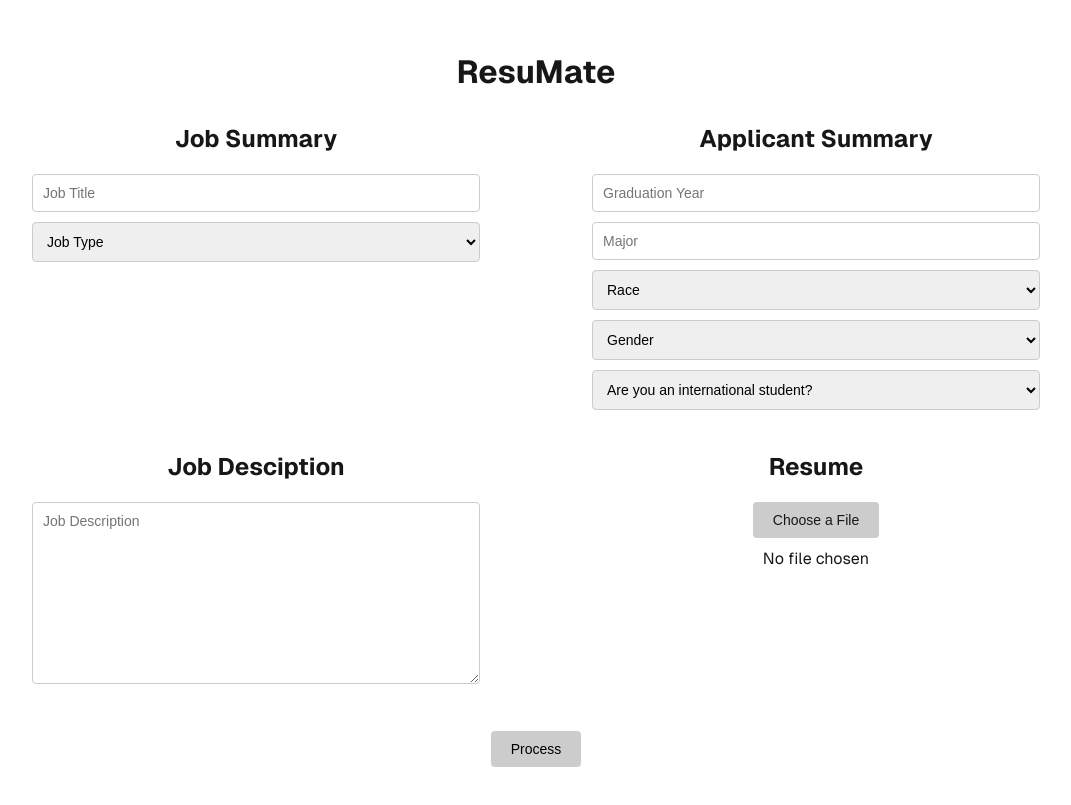
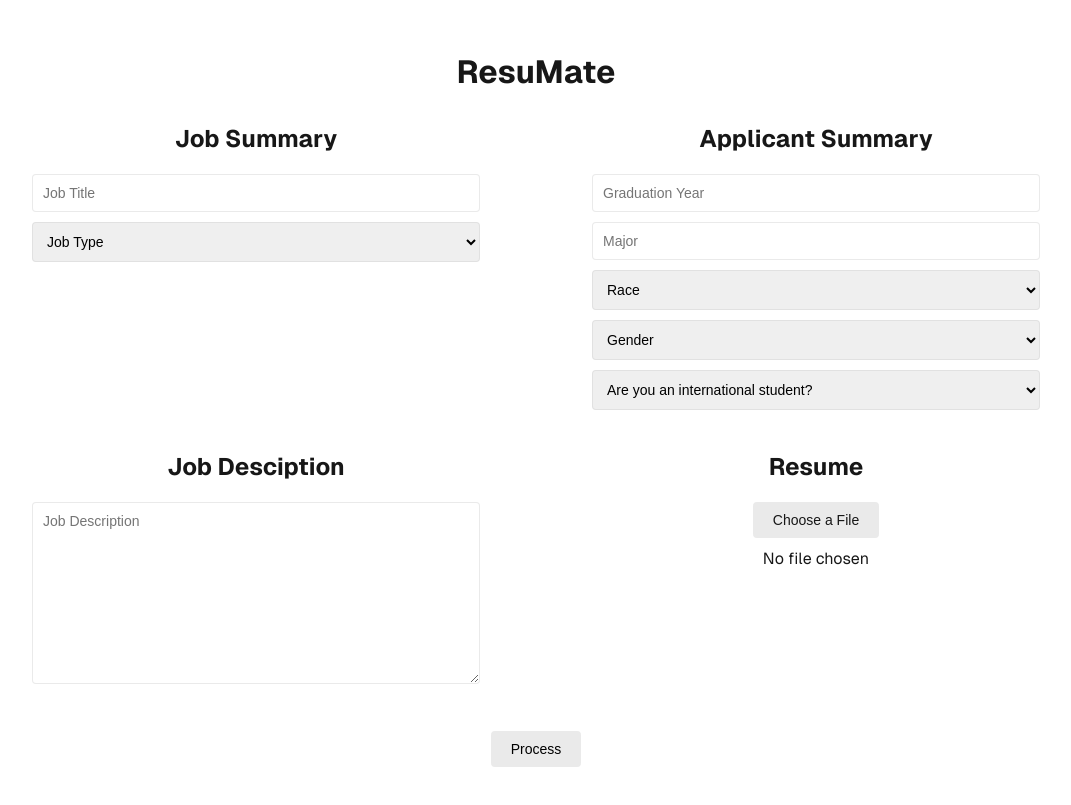
Before and after one commit to hiepnguyenduc2005/ResuMate, a Next.js app: page / in a window 1280 px wide. Shown: the part 111-916 px from the top of the page, without its empty margins (104-1175 px from the left). Built offline with nearby package versions, Linux system fonts and the light colour scheme.

Commit message:
frontend

```diff
--- a/app/page.js
+++ b/app/page.js
@@ -1,6 +1,5 @@
 "use client"
 
-import Image from "next/image";
 import styles from "./page.module.css";
 import JobMeta from "../components/job_meta.js";
 import StudentMeta from "../components/student_meta.js";
--- a/components/components.module.css
+++ b/components/components.module.css
@@ -6,7 +6,7 @@
 .form input[type="text"],
 .form select,
 .form textarea {
-  border: 1px solid #ccc;
+  border: 1px solid #cccccc68;;
   border-radius: 4px;
   padding: 10px;
   width: 100%;
@@ -22,7 +22,7 @@
   }
 
   .form label[for="resume"] {
-    background-color: #ccc;
+    background-color: #cccccc68;
     padding: 10px 20px;
     border: none;
     border-radius: 4px;
@@ -36,7 +36,8 @@
   }
 
   .form input[type="button"] {
-    background-color: #ccc;
+    background-color: #cccccc68;
+    color: #000;
     padding: 10px 20px;
     border: none;
     border-radius: 4px;
```
